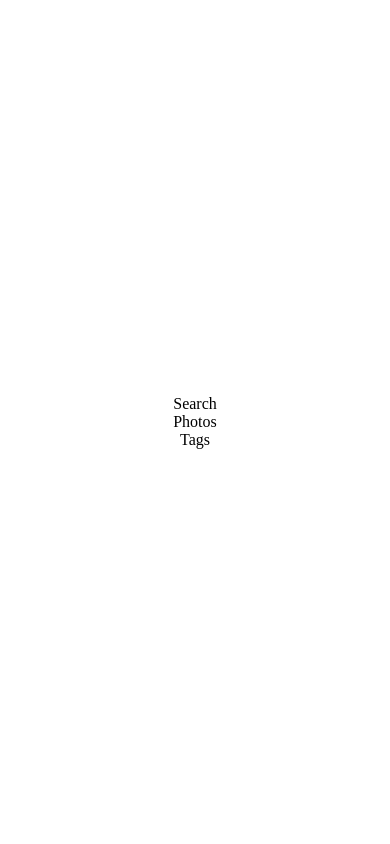
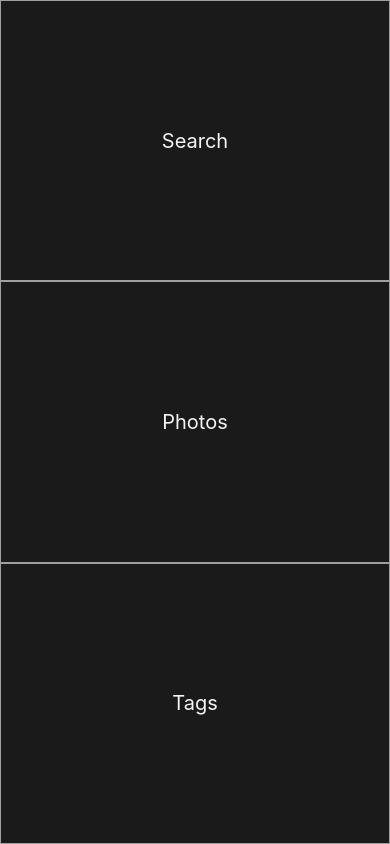
Before and after one commit to mahmoud16h/TaggyNative, a React Native app: screen / in a window 390 px wide. Built offline with nearby package versions, Linux system fonts and the light colour scheme.

Commit message:
First page

```diff
--- a/App.js
+++ b/App.js
@@ -5,14 +5,14 @@ export default class App extends React.Component {
   render() {
     return (
       <View style={styles.container}>
-        <View>
-            Search
+        <View style={styles.buttons}>
+            <Text style={styles.buttonText}>Search</Text>
         </View>
-        <View>
-            Photos
+        <View style={styles.buttons}>
+            <Text style={styles.buttonText}>Photos</Text>
         </View>
-        <View>
-            Tags
+        <View style={styles.buttons}>
+            <Text style={styles.buttonText}>Tags</Text>
         </View>
       </View>
     );
@@ -26,4 +26,18 @@ const styles = StyleSheet.create({
     alignItems: 'center',
     justifyContent: 'center',
   },
+  buttons: {
+      backgroundColor: '#1a1a1a',
+      flexGrow: 1,
+      width: '100%',
+      alignItems: 'center',
+      justifyContent: 'center',
+      borderWidth: 1,
+      borderStyle: 'solid',
+      borderColor: '#9f9f9f',
+  },
+  buttonText:{
+        color: 'whitesmoke',
+        fontSize: 20,
+  }
 });
```
